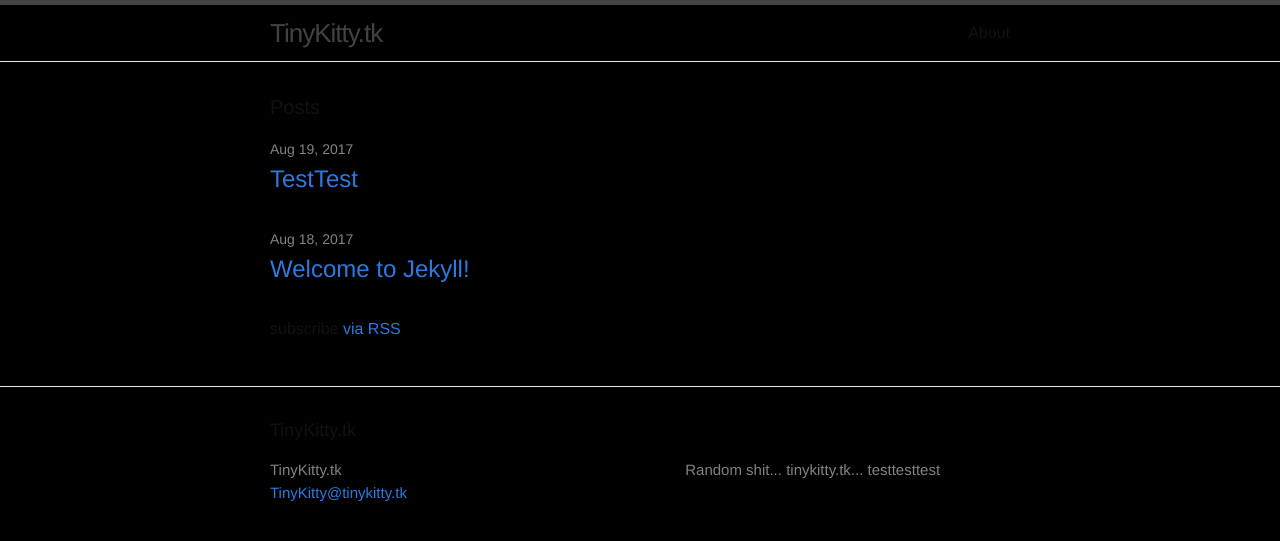
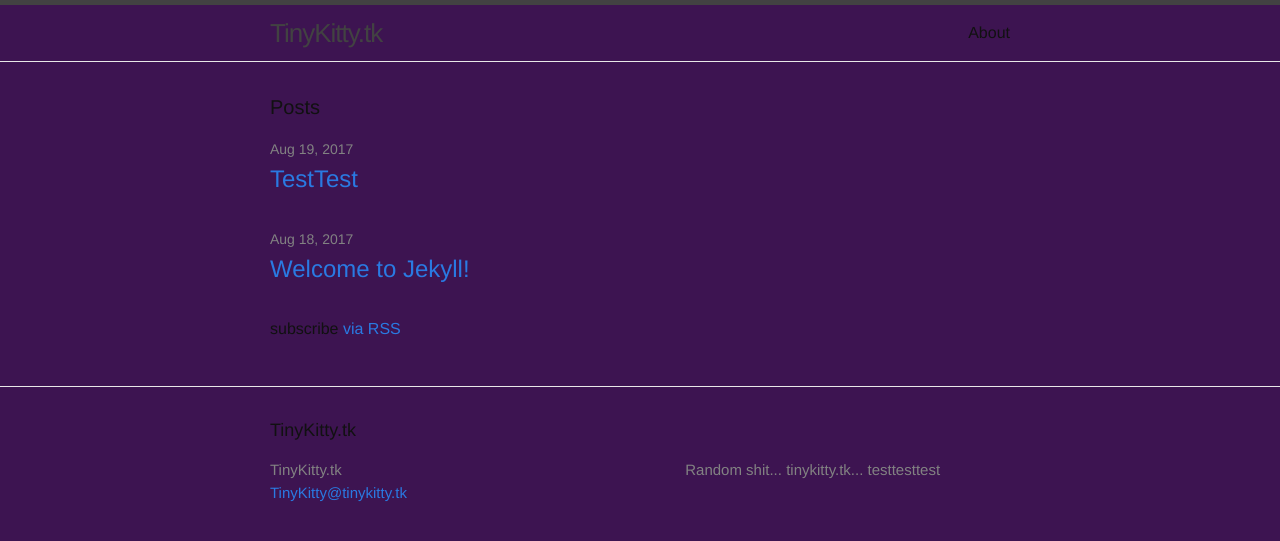
Before and after one commit to zoey-marie/.github.io, a Jekyll site: the page built from index.html, in a window 1280 px wide. Shown: the top 541 px of the page. Built offline with Jekyll 4.4.1, drawn with Linux system fonts in a browser that asks for light colours.

Commit message:
last one was too dark

```diff
--- a/css/main.scss
+++ b/css/main.scss
@@ -15,7 +15,7 @@ $base-line-height: 1.5;
 $spacing-unit:     30px;
 
 $text-color:       #111;
-$background-color: darken(darkorchid, 50%);
+$background-color: darken(darkorchid, 30%);
 $brand-color:      #2a7ae2;
 
 $grey-color:       #828282;
```
